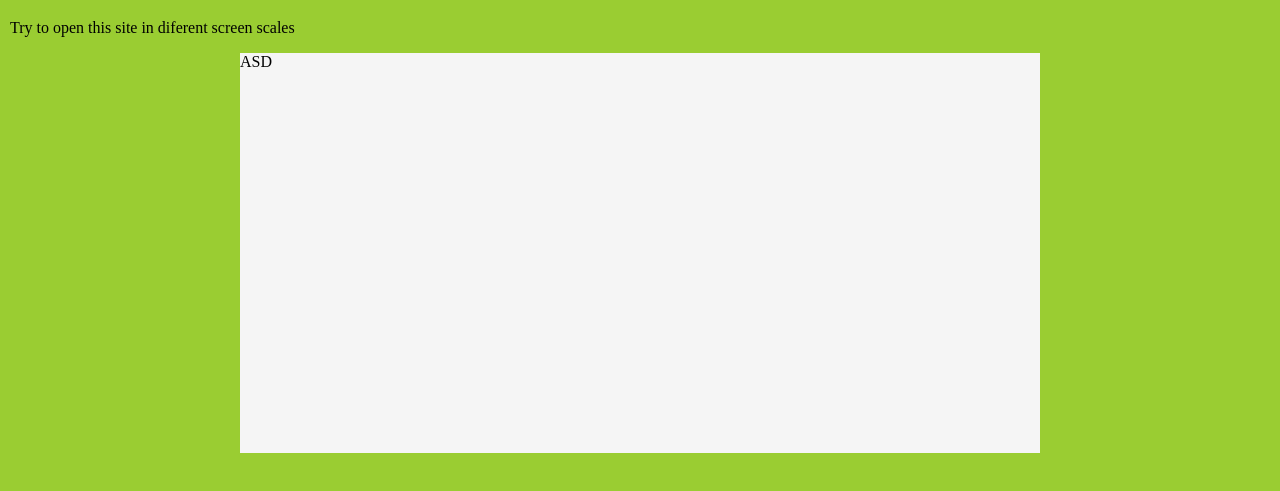
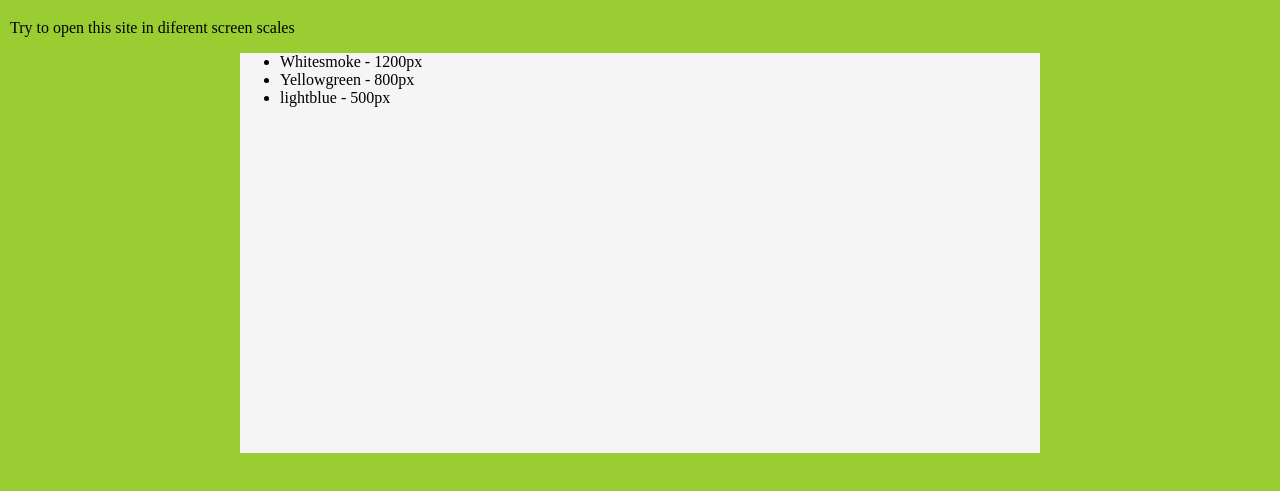
Before and after one commit to Vitor-Hugo-Tonin-de-Lima/teste-mediaquery, a plain HTML site: page index.html in a window 1280 px wide. Shown: the part 61-552 px from the top of the page. Drawn offline with Linux system fonts and the light colour scheme.

Commit message:
Add files via upload

```diff
--- a/index.html
+++ b/index.html
@@ -46,6 +46,12 @@
 <body>
     <h1>Media Check</h1>
     <p>Try to open this site in diferent screen scales</p>
-    <div class="changing">ASD</div>
+    <div class="changing">
+        <ul>
+            <li>Whitesmoke  - 1200px</li>
+            <li>Yellowgreen - 800px</li>
+            <li>lightblue - 500px</li>
+        </ul>
+    </div>
 </body>
 </html>
```
